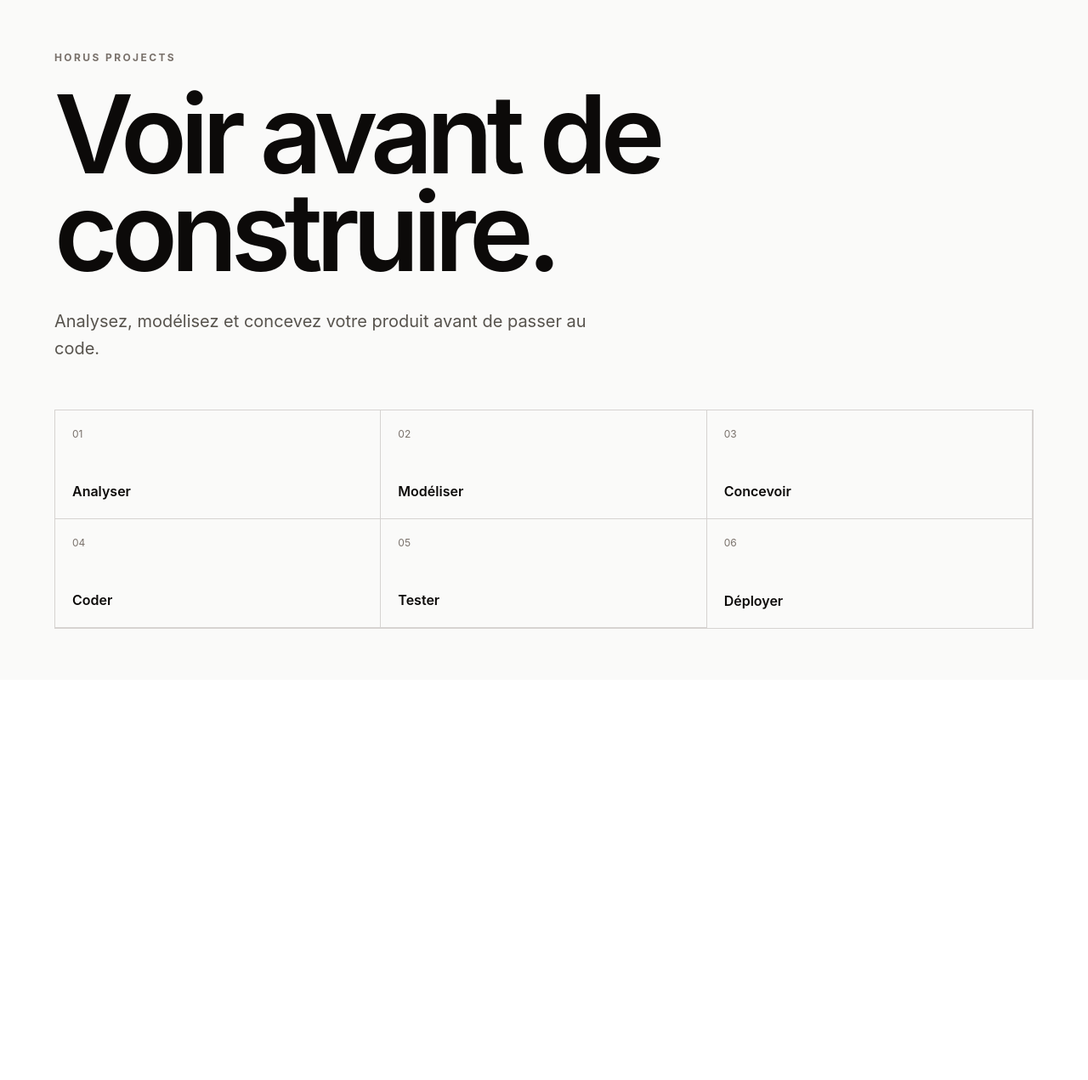
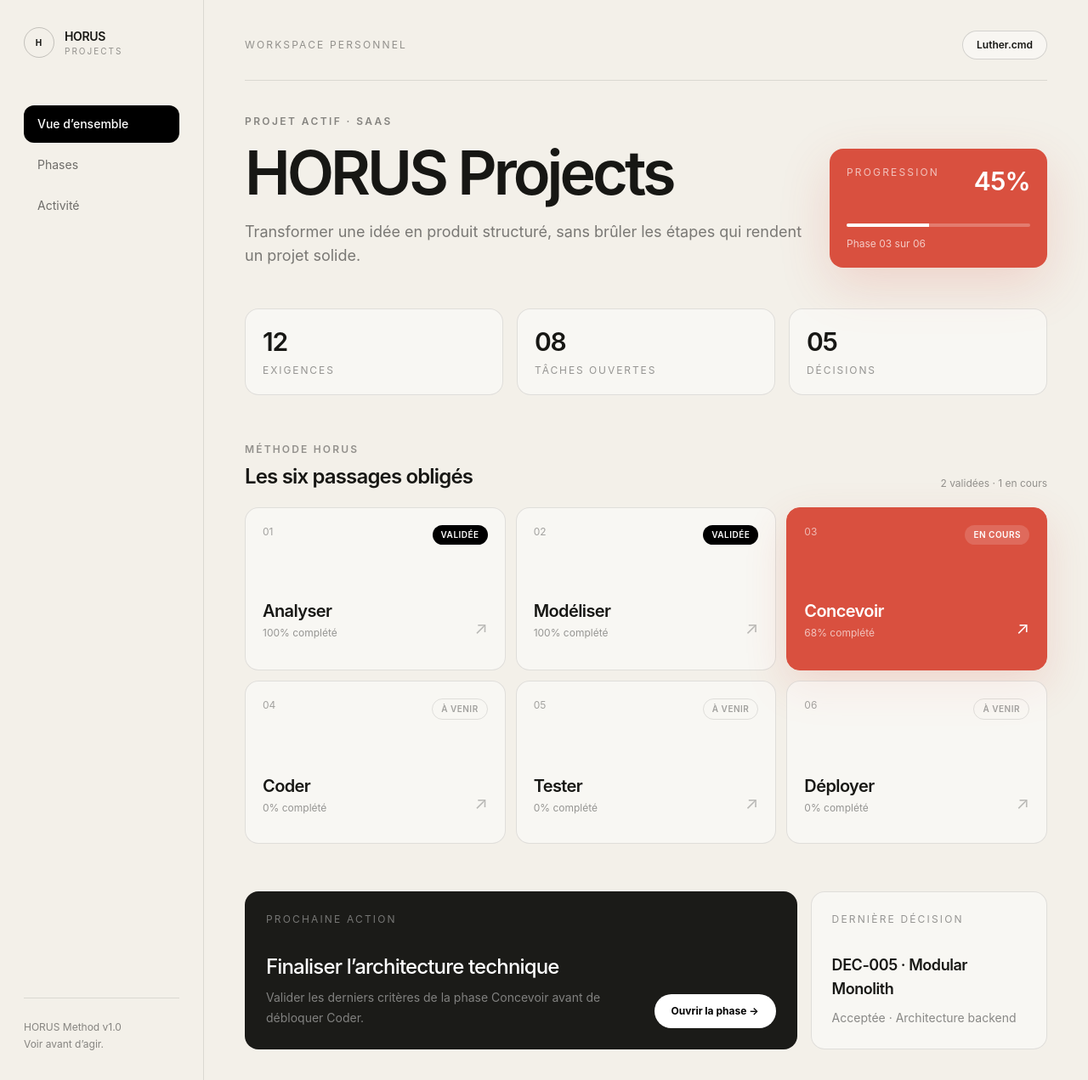
Before and after one commit to LutHub-cmd224/horus-projects, a React (Vite) app in the folder frontend/: page / in a window 1280 px wide. Shown: the whole page at 85% size. Before the commit the page ends 800 px from the top, so only its background shows below. Built offline with nearby package versions, Linux system fonts and the light colour scheme.

Commit message:
feat(dashboard): build HORUS project overview

```diff
--- a/frontend/src/App.tsx
+++ b/frontend/src/App.tsx
@@ -1,29 +1,136 @@
-const phases = ['Analyser', 'Modéliser', 'Concevoir', 'Coder', 'Tester', 'Déployer'];
+const phases = [
+  { number: '01', name: 'Analyser', status: 'Validée', progress: 100 },
+  { number: '02', name: 'Modéliser', status: 'Validée', progress: 100 },
+  { number: '03', name: 'Concevoir', status: 'En cours', progress: 68 },
+  { number: '04', name: 'Coder', status: 'À venir', progress: 0 },
+  { number: '05', name: 'Tester', status: 'À venir', progress: 0 },
+  { number: '06', name: 'Déployer', status: 'À venir', progress: 0 },
+];
+
+const metrics = [
+  ['12', 'Exigences'],
+  ['08', 'Tâches ouvertes'],
+  ['05', 'Décisions'],
+];
 
 export default function App() {
   return (
-    <main className="min-h-screen bg-stone-50 px-6 py-10 text-stone-950 sm:px-10">
-      <section className="mx-auto flex min-h-[calc(100vh-5rem)] max-w-6xl flex-col justify-center">
-        <p className="text-xs font-bold tracking-[0.2em] text-stone-500">HORUS PROJECTS</p>
-        <h1 className="mt-6 max-w-5xl text-6xl font-semibold leading-[0.9] tracking-[-0.06em] sm:text-8xl lg:text-9xl">
-          Voir avant de construire.
-        </h1>
-        <p className="mt-8 max-w-2xl text-lg leading-8 text-stone-600 sm:text-xl">
-          Analysez, modélisez et concevez votre produit avant de passer au code.
-        </p>
+    <main className="min-h-screen bg-[#f3f0e9] text-[#171714]">
+      <div className="mx-auto grid min-h-screen max-w-[1600px] lg:grid-cols-[240px_1fr]">
+        <aside className="hidden border-r border-black/10 px-7 py-8 lg:flex lg:flex-col">
+          <div>
+            <div className="flex items-center gap-3">
+              <div className="grid size-9 place-items-center rounded-full border border-black/20 text-[10px] font-bold tracking-widest">H</div>
+              <div>
+                <p className="text-sm font-semibold tracking-tight">HORUS</p>
+                <p className="text-[10px] uppercase tracking-[0.2em] text-black/40">Projects</p>
+              </div>
+            </div>
+            <nav className="mt-14 space-y-1 text-sm">
+              <a className="block rounded-xl bg-black px-4 py-3 font-medium text-white" href="#dashboard">Vue d’ensemble</a>
+              <a className="block rounded-xl px-4 py-3 text-black/55 transition hover:bg-black/5 hover:text-black" href="#phases">Phases</a>
+              <a className="block rounded-xl px-4 py-3 text-black/55 transition hover:bg-black/5 hover:text-black" href="#activity">Activité</a>
+            </nav>
+          </div>
+          <div className="mt-auto border-t border-black/10 pt-6 text-xs leading-5 text-black/45">
+            HORUS Method v1.0<br />Voir avant d’agir.
+          </div>
+        </aside>
 
-        <div className="mt-14 grid grid-cols-2 overflow-hidden border border-stone-300 sm:grid-cols-3">
-          {phases.map((phase, index) => (
-            <div
-              className="flex min-h-32 flex-col justify-between border-b border-r border-stone-300 p-5 last:border-b-0"
-              key={phase}
-            >
-              <span className="text-xs text-stone-500">{String(index + 1).padStart(2, '0')}</span>
-              <strong className="text-sm font-semibold sm:text-base">{phase}</strong>
+        <section id="dashboard" className="px-5 py-6 sm:px-8 lg:px-12 lg:py-9">
+          <header className="flex items-center justify-between border-b border-black/10 pb-6">
+            <div className="flex items-center gap-3 lg:hidden">
+              <div className="grid size-9 place-items-center rounded-full border border-black/20 text-[10px] font-bold">H</div>
+              <span className="text-sm font-semibold">HORUS</span>
             </div>
-          ))}
-        </div>
-      </section>
+            <div className="hidden lg:block">
+              <p className="text-xs uppercase tracking-[0.18em] text-black/40">Workspace personnel</p>
+            </div>
+            <button className="rounded-full border border-black/15 bg-white/40 px-4 py-2 text-xs font-semibold">Luther.cmd</button>
+          </header>
+
+          <div className="pt-10">
+            <div className="flex flex-col gap-8 xl:flex-row xl:items-end xl:justify-between">
+              <div>
+                <p className="text-xs font-semibold uppercase tracking-[0.2em] text-black/45">Projet actif · SaaS</p>
+                <h1 className="mt-4 text-5xl font-semibold tracking-[-0.055em] sm:text-6xl lg:text-7xl">HORUS Projects</h1>
+                <p className="mt-5 max-w-2xl text-base leading-7 text-black/50 sm:text-lg">
+                  Transformer une idée en produit structuré, sans brûler les étapes qui rendent un projet solide.
+                </p>
+              </div>
+              <div className="min-w-64 rounded-2xl bg-[#d9503f] p-5 text-white shadow-[0_20px_60px_rgba(217,80,63,0.18)]">
+                <div className="flex items-start justify-between">
+                  <span className="text-xs uppercase tracking-[0.18em] text-white/65">Progression</span>
+                  <span className="text-3xl font-semibold tracking-tight">45%</span>
+                </div>
+                <div className="mt-8 h-1 overflow-hidden rounded-full bg-white/25"><div className="h-full w-[45%] bg-white" /></div>
+                <p className="mt-3 text-xs text-white/70">Phase 03 sur 06</p>
+              </div>
+            </div>
+
+            <div className="mt-12 grid gap-4 md:grid-cols-3">
+              {metrics.map(([value, label]) => (
+                <article className="rounded-2xl border border-black/10 bg-white/45 p-5" key={label}>
+                  <p className="text-3xl font-semibold tracking-[-0.04em]">{value}</p>
+                  <p className="mt-2 text-xs uppercase tracking-[0.16em] text-black/40">{label}</p>
+                </article>
+              ))}
+            </div>
+
+            <section id="phases" className="mt-14">
+              <div className="mb-5 flex items-end justify-between">
+                <div>
+                  <p className="text-xs font-semibold uppercase tracking-[0.18em] text-black/40">Méthode HORUS</p>
+                  <h2 className="mt-2 text-2xl font-semibold tracking-[-0.035em]">Les six passages obligés</h2>
+                </div>
+                <span className="hidden text-xs text-black/40 sm:block">2 validées · 1 en cours</span>
+              </div>
+              <div className="grid gap-3 md:grid-cols-2 xl:grid-cols-3">
+                {phases.map((phase) => {
+                  const active = phase.status === 'En cours';
+                  const complete = phase.status === 'Validée';
+                  return (
+                    <article
+                      className={`group min-h-48 rounded-2xl border p-5 transition ${active ? 'border-[#d9503f] bg-[#d9503f] text-white shadow-[0_18px_50px_rgba(217,80,63,0.16)]' : 'border-black/10 bg-white/45 hover:-translate-y-0.5 hover:bg-white/70'}`}
+                      key={phase.name}
+                    >
+                      <div className="flex items-start justify-between">
+                        <span className={`text-xs ${active ? 'text-white/60' : 'text-black/35'}`}>{phase.number}</span>
+                        <span className={`rounded-full px-2.5 py-1 text-[10px] font-semibold uppercase tracking-wider ${active ? 'bg-white/15 text-white' : complete ? 'bg-black text-white' : 'border border-black/10 text-black/35'}`}>{phase.status}</span>
+                      </div>
+                      <div className="mt-16 flex items-end justify-between gap-4">
+                        <div>
+                          <h3 className="text-xl font-semibold tracking-[-0.03em]">{phase.name}</h3>
+                          <p className={`mt-1 text-xs ${active ? 'text-white/65' : 'text-black/40'}`}>{phase.progress}% complété</p>
+                        </div>
+                        <span className={`text-xl ${active ? 'text-white' : 'text-black/25'}`}>↗</span>
+                      </div>
+                    </article>
+                  );
+                })}
+              </div>
+            </section>
+
+            <section id="activity" className="mt-14 grid gap-4 xl:grid-cols-[1.4fr_0.6fr]">
+              <article className="rounded-2xl border border-black/10 bg-[#1b1b18] p-6 text-white">
+                <p className="text-xs uppercase tracking-[0.18em] text-white/40">Prochaine action</p>
+                <div className="mt-8 flex flex-col gap-6 sm:flex-row sm:items-end sm:justify-between">
+                  <div>
+                    <p className="text-2xl font-medium tracking-[-0.035em]">Finaliser l’architecture technique</p>
+                    <p className="mt-2 max-w-xl text-sm leading-6 text-white/45">Valider les derniers critères de la phase Concevoir avant de débloquer Coder.</p>
+                  </div>
+                  <button className="shrink-0 rounded-full bg-white px-5 py-3 text-xs font-bold text-black">Ouvrir la phase →</button>
+                </div>
+              </article>
+              <article className="rounded-2xl border border-black/10 bg-white/45 p-6">
+                <p className="text-xs uppercase tracking-[0.18em] text-black/40">Dernière décision</p>
+                <p className="mt-8 text-lg font-semibold tracking-tight">DEC-005 · Modular Monolith</p>
+                <p className="mt-2 text-sm leading-6 text-black/45">Acceptée · Architecture backend</p>
+              </article>
+            </section>
+          </div>
+        </section>
+      </div>
     </main>
   );
 }
```
